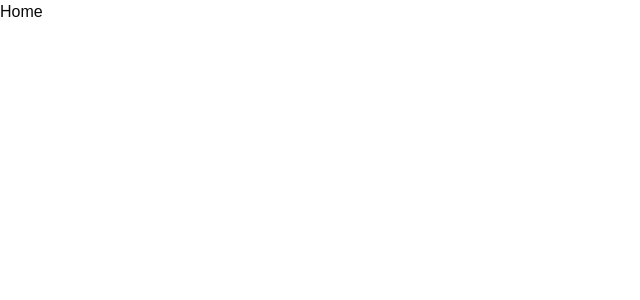
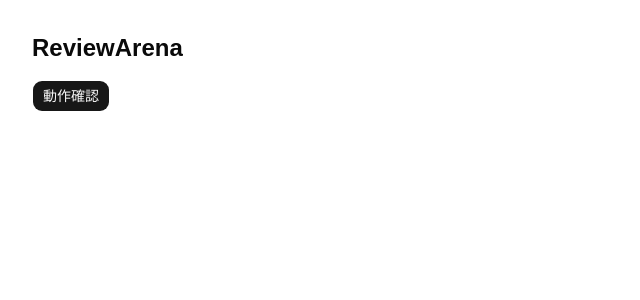
Before and after one commit to s-sh1m0/u-22_procon, a React (Vite) app in the folder frontend/: page / in a window 1280 px wide. Shown: the top 300 px of the page, without its empty margins (0-640 px from the left). Built offline with nearby package versions, Linux system fonts and the light colour scheme.

Commit message:
chore: Home に shadcn Button を仮設置して動作確認用に表示
shadcn セットアップの smoke test。Home ページで Button が neutral
テーマ・Geist フォントで描画されること、Tailwind ユーティリティが
効くことを目視確認するための最小実装。

```diff
--- a/frontend/src/pages/Home.tsx
+++ b/frontend/src/pages/Home.tsx
@@ -1,4 +1,11 @@
+import { Button } from "@/components/ui/button"
+
 // TODO: PR URL 入力フォーム・解析リクエスト送信
 export default function Home() {
-  return <div>Home</div>;
+  return (
+    <div className="p-8 space-y-4">
+      <h1 className="text-2xl font-bold">ReviewArena</h1>
+      <Button>動作確認</Button>
+    </div>
+  );
 }
```
